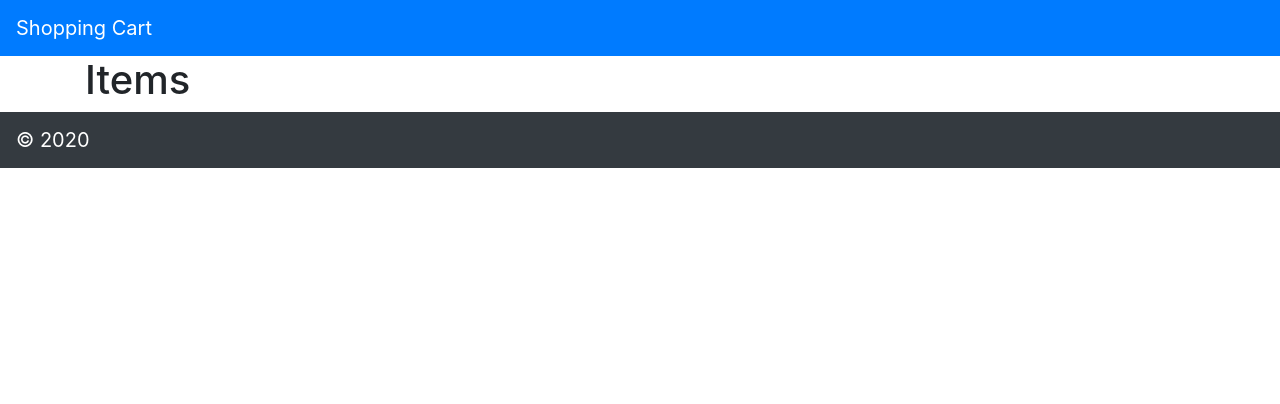
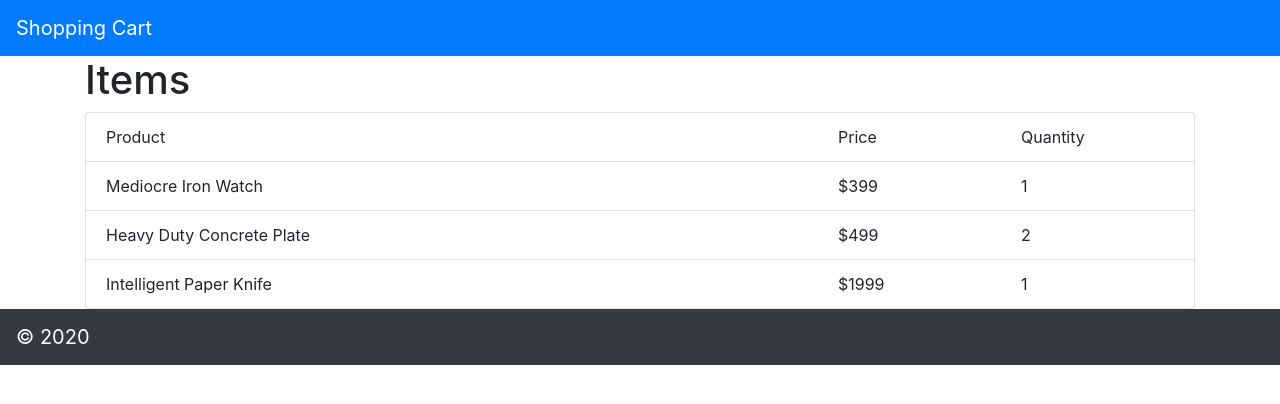
Before and after one commit to luislaborda/shopping-cart, a React (Create React App) app: page / in a window 1280 px wide. Shown: the top 404 px of the page. Built offline with nearby package versions, Linux system fonts and the light colour scheme.

Commit message:
Iterates through items

```diff
--- a/src/App.js
+++ b/src/App.js
@@ -4,10 +4,17 @@
 import CartItems from './components/cart_items/CartItems';
 
 function App() {
+
+  const cartItemsList = [
+    { id: 1, product: { id: 40, name: 'Mediocre Iron Watch', priceInCents: 399 }, quantity: 1 },
+    { id: 2, product: { id: 41, name: 'Heavy Duty Concrete Plate', priceInCents: 499 }, quantity: 2 },
+    { id: 3, product: { id: 42, name: 'Intelligent Paper Knife', priceInCents: 1999 }, quantity: 1 },
+  ];
+
   return (
     <div className="App">
       <Cartheader />
-      <CartItems />
+      <CartItems items={cartItemsList} />
       <Cartfooter copyright="2020" />
     </div>
   );
--- /dev/null
+++ b/src/components/cart_items/CartItem.js
@@ -0,0 +1,15 @@
+import React from 'react';
+
+const CartItem = ({key, product, quantity}) => {
+    return (
+        <div class="list-group-item">
+            <div class="row">
+                <div class="col-md-8">{product.name}</div>
+                <div class="col-md-2">${product.priceInCents}</div>
+                <div class="col-md-2">{quantity}</div>
+            </div>
+        </div>
+    )
+}
+
+export default CartItem
--- a/src/components/cart_items/CartItems.js
+++ b/src/components/cart_items/CartItems.js
@@ -1,9 +1,24 @@
 import React from 'react';
+import Item from './CartItem';
 
-const CartItems = () => {
+const CartItems = ({items}) => {
+
+    let itemList = items.map(item => <Item key={ item.id } product={ item.product } quantity={item.quantity} />)
+
     return (
         <div className="container">
             <h1>Items</h1>
+            <div className="list-group">
+                <div className="list-group-item">
+                <div className="row">
+                    <div className="col-md-8">Product</div>
+                    <div className="col-md-2">Price</div>
+                    <div className="col-md-2">Quantity</div>
+                </div>
+                </div>
+
+                { itemList }
+            </div>
         </div>
     )
 }
```
